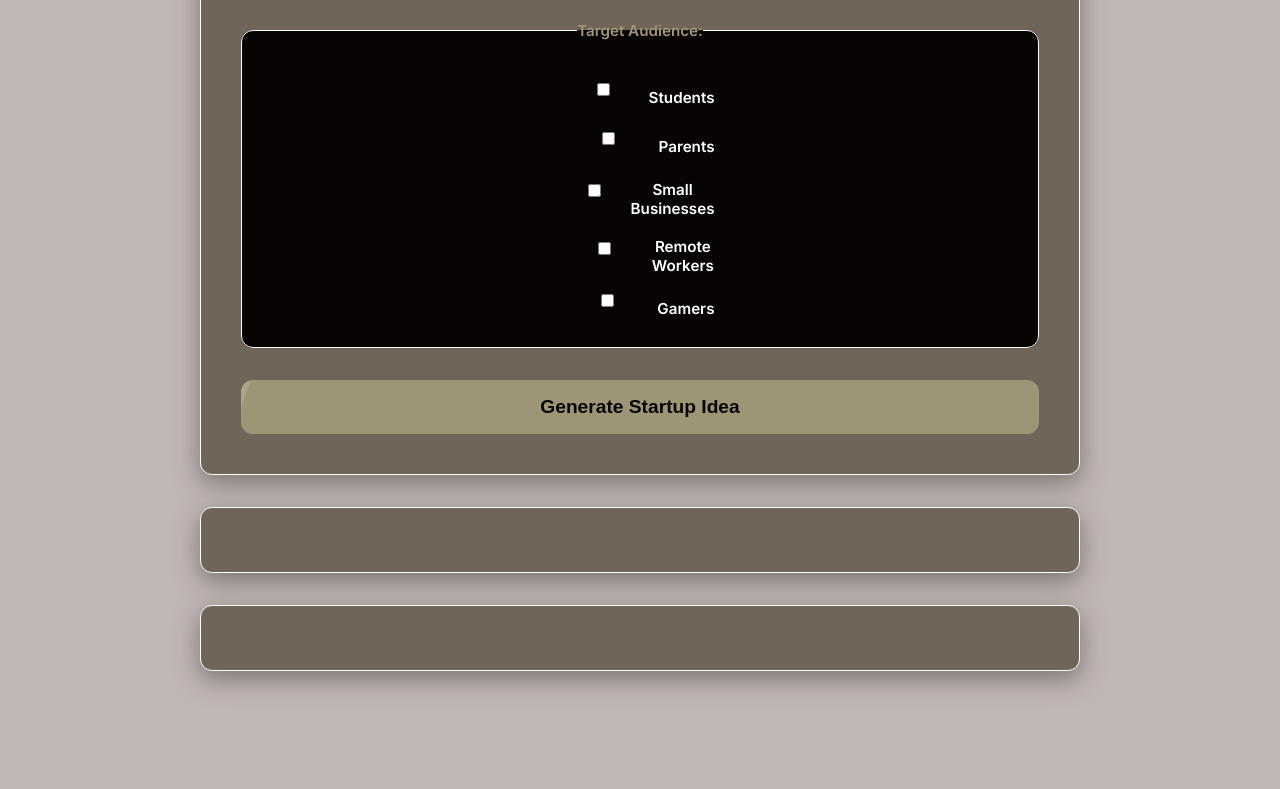
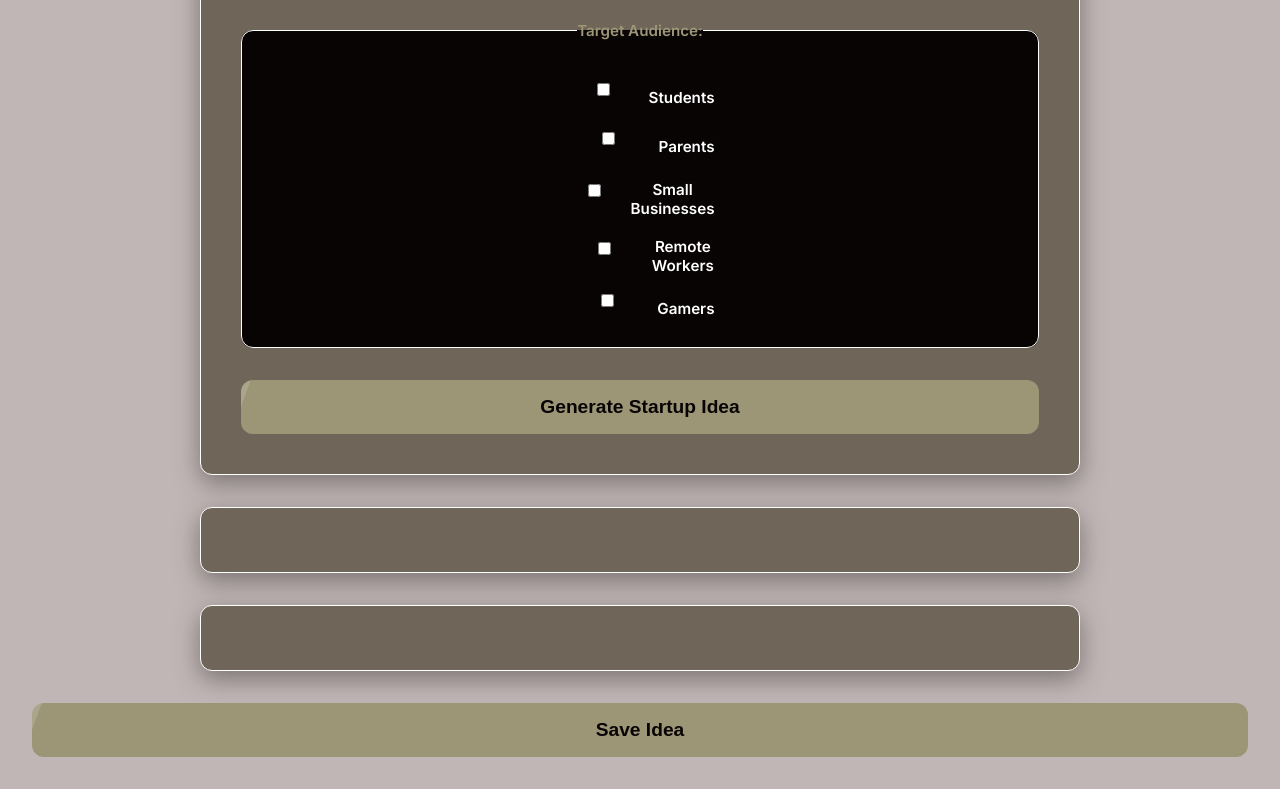
Before and after one commit to VSG1980/final-project-2025, a website built with Vite: page client/index.html in a window 1280 px wide. Shown: the part 829-1618 px from the top of the page. Before the commit the page ends 1564 px from the top, so only its background shows below. Built offline with nearby package versions, Linux system fonts and the light colour scheme.

Commit message:
save button

```diff
--- a/client/index.html
+++ b/client/index.html
@@ -104,5 +104,6 @@
 
   <div id="responses" aria-live="polite"></div>
     <div id="responses"></div>
+    <button id=”save-button” disabled>Save Idea</button>
   </body>
 </html>
```
